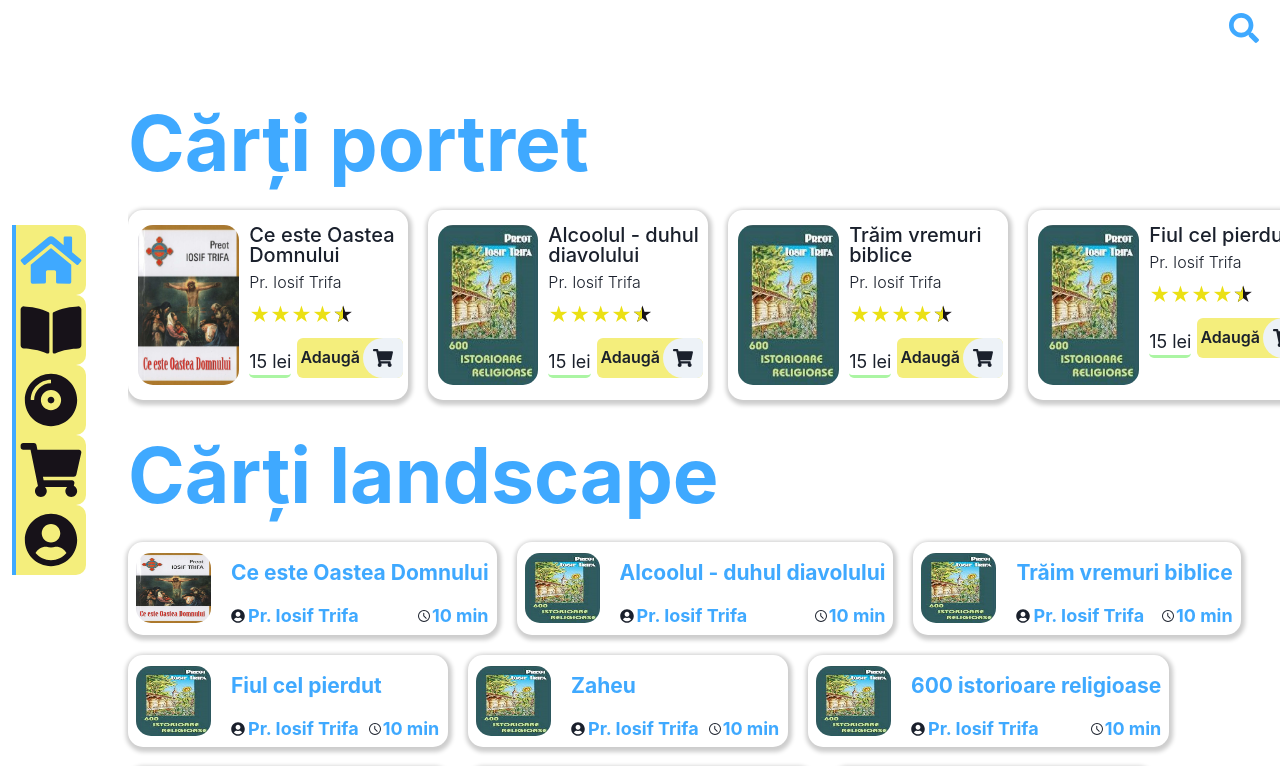
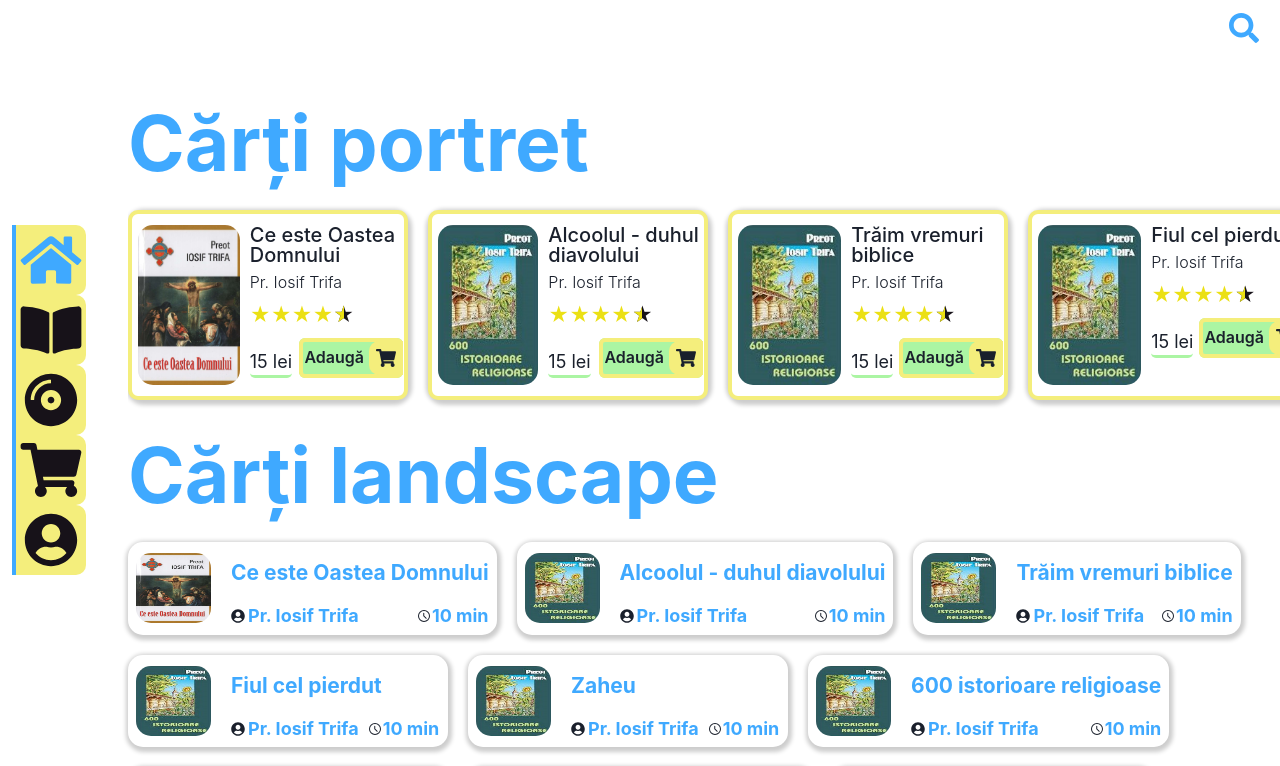
Before and after one commit to JusticeBringer/golden-book-bookstore-web, a Next.js app: page / in a window 1280 px wide. Shown: the top 766 px of the page. Built offline with nearby package versions, Linux system fonts and the light colour scheme.

Commit message:
feat: Add border to card container

```diff
--- a/package.json
+++ b/package.json
@@ -27,13 +27,14 @@
     "react": "^17.0.1",
     "react-dom": "^17.0.1",
     "react-icons": "^4.2.0",
-    "react-rating-stars-component": "^2.2.0",
+    "sass": "^1.34.1",
     "stylis": "^3.5.4"
   },
   "devDependencies": {
     "@types/styled-jsx": "^2.2.8",
     "eslint-plugin-react-hooks": "^4.2.0",
     "prettier": "2.2.1",
+    "react-rating-stars-component": "^2.2.0",
     "typescript": "^4.2.3"
   },
   "license": "MIT"
--- a/src/components/Reusable/PortraitBookCard.tsx
+++ b/src/components/Reusable/PortraitBookCard.tsx
@@ -1,10 +1,10 @@
-import { Heading, Stack, Flex, Image, Text, Button, IconButton } from '@chakra-ui/react';
-import { FaShoppingCart } from 'react-icons/fa';
+import { Heading, Stack, Flex, Image, Text } from '@chakra-ui/react';
 import ReactStars from 'react-rating-stars-component';
 
 import { theme } from '../../styles/theme';
 import { BookType } from '../../util/types';
 
+import { AddToCart } from '../SubComponents/AddToCart';
 type PortraitBookCard = {
   book: BookType;
 };
@@ -13,6 +13,7 @@ export const PortraitBookCard: React.FC<PortraitBookCard> = (props: PortraitBook
   const { title, author, image, rating, price } = props.book;
 
   return (
+    <Flex className='draw-border-container' borderRadius='10px'>
       <section>
         <Flex flexDir='row' maxW={[280]} py={['15px']} px={['5px']} justifyContent='space-between'>
           <Flex ml={['5px']}>
@@ -63,24 +64,14 @@ export const PortraitBookCard: React.FC<PortraitBookCard> = (props: PortraitBook
                   </Text>
                 </Flex>
                 <Flex justifyContent='center' justifyItems='center'>
-                <Button ml={['6px']} py={['10px']} px='0px' bg={theme.colors.primaryYellow[100]}>
-                  <Text display='flex' alignItems='center' px={['3px']}>
-                    Adaugă
-                  </Text>
-                  <IconButton
-                    mr={['0px']}
-                    icon={<FaShoppingCart fontSize={'20px'} />}
-                    aria-label={'Display cart'}
-                    borderTopLeftRadius={['20px']}
-                    borderBottomLeftRadius={['20px']}
-                  />
-                </Button>
+                  <AddToCart />
                 </Flex>
               </Flex>
             </Stack>
           </Flex>
         </Flex>
       </section>
+    </Flex>
   );
 };
 
--- /dev/null
+++ b/src/components/SubComponents/AddToCart.tsx
@@ -0,0 +1,30 @@
+import { Icon, Button, Text, Flex } from '@chakra-ui/react';
+import { theme } from '../../styles/theme';
+import { FaShoppingCart } from 'react-icons/fa';
+
+export const AddToCart: React.FC = () => {
+  return (
+    <Button
+      ml={['6px']}
+      py={['10px']}
+      px='0px'
+      bg={theme.colors.primaryGreen[100]}
+      className='draw-border'
+      _hover={{ bg: theme.colors.primaryGreen[100] }}
+    >
+      <Text display='flex' alignItems='center' px={['5px']}>
+        Adaugă
+      </Text>
+      <Flex
+        bg={theme.colors.primaryYellow[100]}
+        borderTopLeftRadius={['10px']}
+        borderBottomLeftRadius={['10px']}
+        p='7px'
+      >
+        <Icon as={FaShoppingCart} aria-label={'Display cart'} boxSize={['20px']} />
+      </Flex>
+    </Button>
+  );
+};
+
+export default AddToCart;
--- a/src/pages/_app.tsx
+++ b/src/pages/_app.tsx
@@ -1,5 +1,6 @@
 import { ChakraProvider } from '@chakra-ui/react';
 import '../styles/globals.css';
+import '../styles/globals.scss';
 
 import theme from '../styles/theme';
 import { AppProps } from 'next/app';
--- a/src/styles/globals.css
+++ b/src/styles/globals.css
@@ -57,3 +57,38 @@
 .flexboxGap > * + * {
   margin-top: 10px;
 }
+
+/* Apply nice hover for add to cart button*/
+.hover-cart-button {
+  transition: color 0.25s;
+}
+
+.hover-cart-button:hover {
+  border: 1px solid green;
+}
+
+.hover-cart-button ::before,
+.hover-cart-button ::after {
+  top: 0;
+  left: 0;
+  height: 100%;
+  width: 100%;
+  transform-origin: center;
+}
+.hover-cart-button ::before {
+  border-top: 2px solid green;
+  border-bottom: 2px solid green;
+  transform: scale3d(0, 1, 1);
+}
+
+.hover-cart-button ::after {
+  border-left: 2px solid green;
+  border-right: 2px solid green;
+  transform: scale3d(1, 0, 1);
+}
+
+.hover-cart-button:hover::before,
+.hover-cart-button:hover::after {
+  transform: scale3d(1, 1, 1);
+  transition: transform 0.5s;
+}
--- /dev/null
+++ b/src/styles/globals.scss
@@ -0,0 +1,133 @@
+@use 'sass:math';
+@import './themeColors.scss';
+
+/* Draw border for cart */
+
+@mixin btn-border-drawing(
+  $color: #ccc,
+  $hover: black,
+  $width: 2px,
+  $vertical: top,
+  $horizontal: left,
+  $duration: 0.25s
+) {
+  box-shadow: inset 0 0 0 $width $color;
+  transition: color $duration math.div($duration, 3);
+  position: relative;
+
+  &::before,
+  &::after {
+    border: 0 solid transparent;
+    box-sizing: border-box;
+    content: '';
+    pointer-events: none;
+    position: absolute;
+    width: 0;
+    height: 0;
+
+    #{$vertical}: 0;
+    #{$horizontal}: 0;
+  }
+
+  &::before {
+    $h-side: if($horizontal == 'left', 'right', 'left');
+
+    border-#{$vertical}-width: $width;
+    border-#{$h-side}-width: $width;
+  }
+
+  &::after {
+    $v-side: if($vertical == 'top', 'bottom', 'top');
+
+    border-#{$v-side}-width: $width;
+    border-#{$horizontal}-width: $width;
+  }
+
+  &:hover {
+    &::before,
+    &::after {
+      border-radius: 7px;
+      border-color: $hover;
+      transition: border-color 0s, width $duration, height $duration;
+      width: 100%;
+      height: 100%;
+    }
+
+    &::before {
+      transition-delay: 0s, 0s, $duration;
+    }
+
+    &::after {
+      transition-delay: 0s, $duration, 0s;
+    }
+  }
+}
+
+.draw-border {
+  @include btn-border-drawing($primaryYellow, $primaryGreen, 4px, right, bottom);
+}
+
+/* Draw border for cart container */
+@mixin btn-border-drawing-container(
+  $color: #ccc,
+  $hover: black,
+  $width: 2px,
+  $vertical: top,
+  $horizontal: left,
+  $duration: 0.25s
+) {
+  box-shadow: inset 0 0 0 $width $color;
+  transition: color $duration math.div($duration, 3);
+  position: relative;
+
+  &::before,
+  &::after {
+    border: 0 solid transparent;
+    box-sizing: border-box;
+    content: '';
+    pointer-events: none;
+    position: absolute;
+    width: 0;
+    height: 0;
+
+    #{$vertical}: 0;
+    #{$horizontal}: 0;
+  }
+
+  &::before {
+    $h-side: if($horizontal == 'left', 'right', 'left');
+
+    border-#{$vertical}-width: $width;
+    border-#{$h-side}-width: $width;
+  }
+
+  &::after {
+    $v-side: if($vertical == 'top', 'bottom', 'top');
+
+    border-#{$v-side}-width: $width;
+    border-#{$horizontal}-width: $width;
+  }
+
+  &:hover {
+    &::before,
+    &::after {
+      border-radius: 7px;
+      border-color: $hover;
+      transition: border-color 0s, width $duration, height $duration;
+      width: 100%;
+      height: 100%;
+    }
+
+    &::before {
+      transition-delay: 0s, 0s, $duration;
+    }
+
+    &::after {
+      transition-delay: 0s, $duration, 0s;
+    }
+  }
+}
+
+.draw-border-container {
+  @include btn-border-drawing-container($primaryYellow, $primaryGreen, 4px, right, bottom);
+}
--- /dev/null
+++ b/src/styles/themeColors.scss
@@ -0,0 +1,5 @@
+$primaryYellow: #f4ee7c;
+$primaryGreen: #abf5a3;
+$primaryBlue: #3fa9ff;
+$secondaryBlue: #119da4;
+$primaryBlack: #171219;
```
Also changed, not shown: 1 other file (tests, documents, lock files or other folders). Lines whose indentation alone changed are shown as unchanged.
